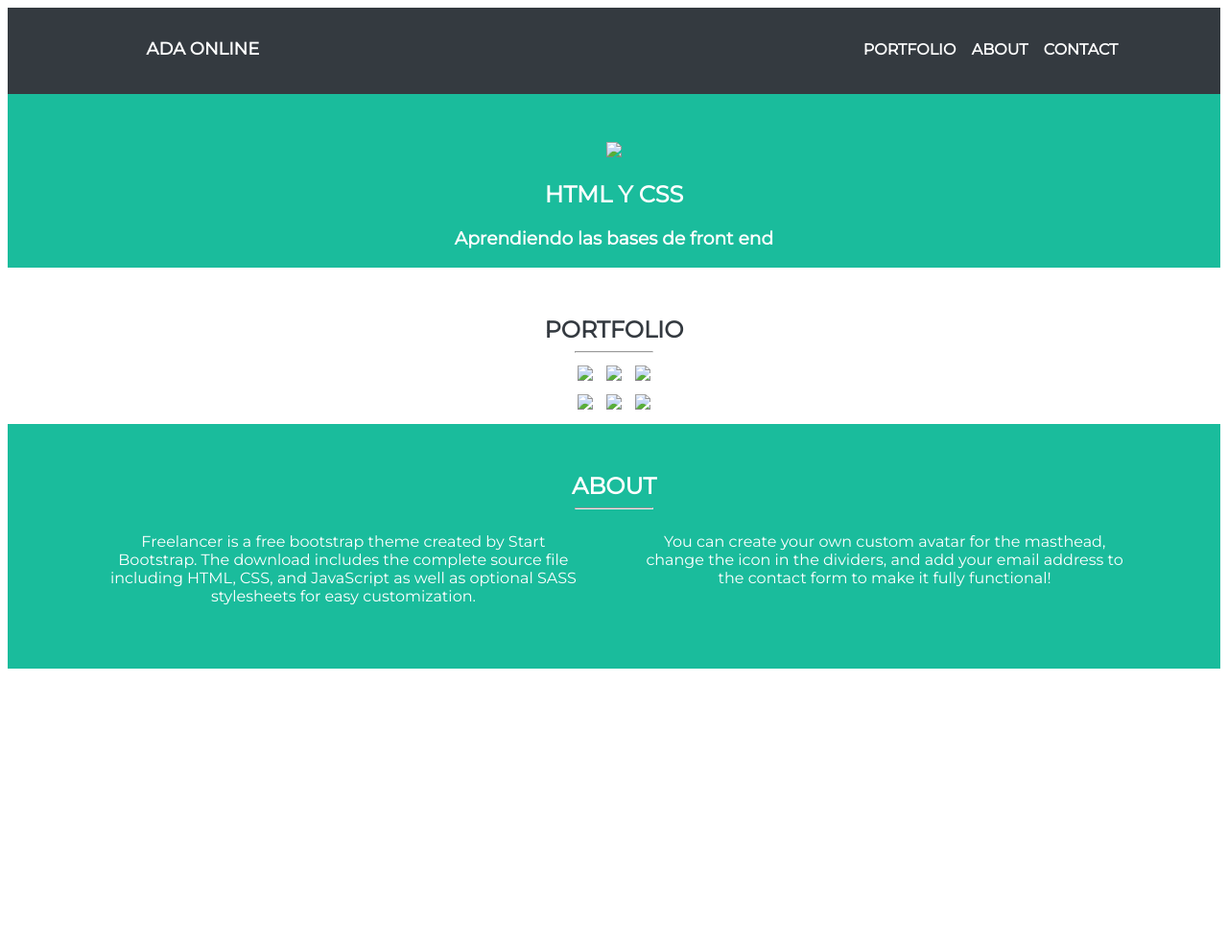
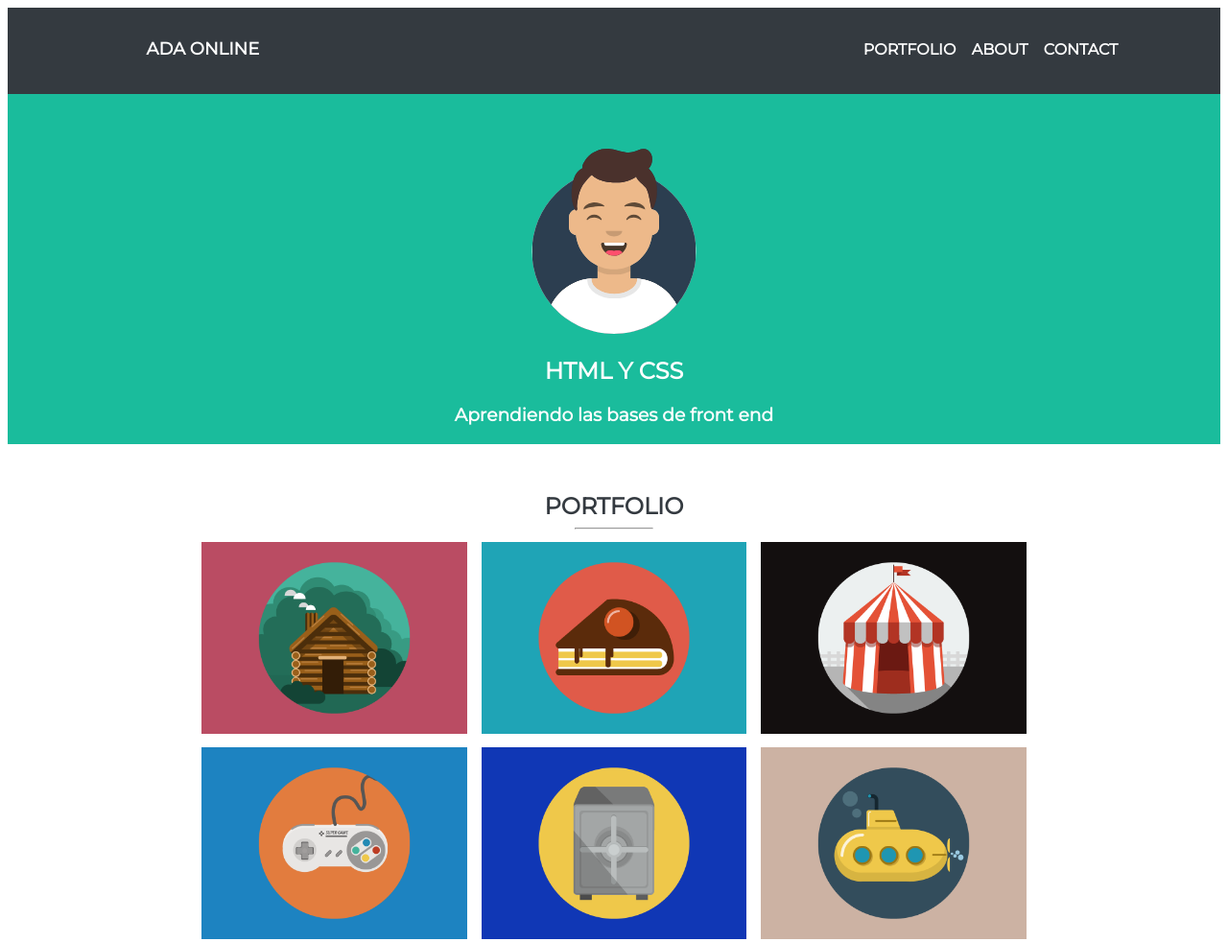
Before and after one commit to ma-ivana/8va_clase, a plain HTML site: page index.html in a window 1280 px wide. Shown: the top 982 px of the page at 96% size. Before the commit the page ends 800 px from the top, so only its background shows below. Drawn offline with Linux system fonts and the light colour scheme.

Commit message:
updated index

```diff
--- a/index.html
+++ b/index.html
@@ -27,7 +27,7 @@
     </div>
 
     <div class="main">
-        <img src="foto.svg"/>
+        <img src="./img/foto.svg"/>
 
         <h2>HTML Y CSS</h2>
         <h3>Aprendiendo las bases de front end</h3>
@@ -37,14 +37,14 @@
         <span id="portfolio">PORTFOLIO</span>
         <hr>
         <div>
-            <img class="topline" src="cabin.png"/>
-            <img class="topline" src="cake.png"/>
-            <img class="topline" src="circus.png"/>
+            <img class="topline" src="./img/cabin.png"/>
+            <img class="topline" src="./img/cake.png"/>
+            <img class="topline" src="./img/circus.png"/>
         </div>
         <div>
-            <img class="topline" src="game.png"/>
-            <img class="topline" src="safe.png"/>
-            <img class="topline" src="submarine.png"/>
+            <img class="topline" src="./img/game.png"/>
+            <img class="topline" src="./img/safe.png"/>
+            <img class="topline" src="./img/submarine.png"/>
 
         </div>
 
```
